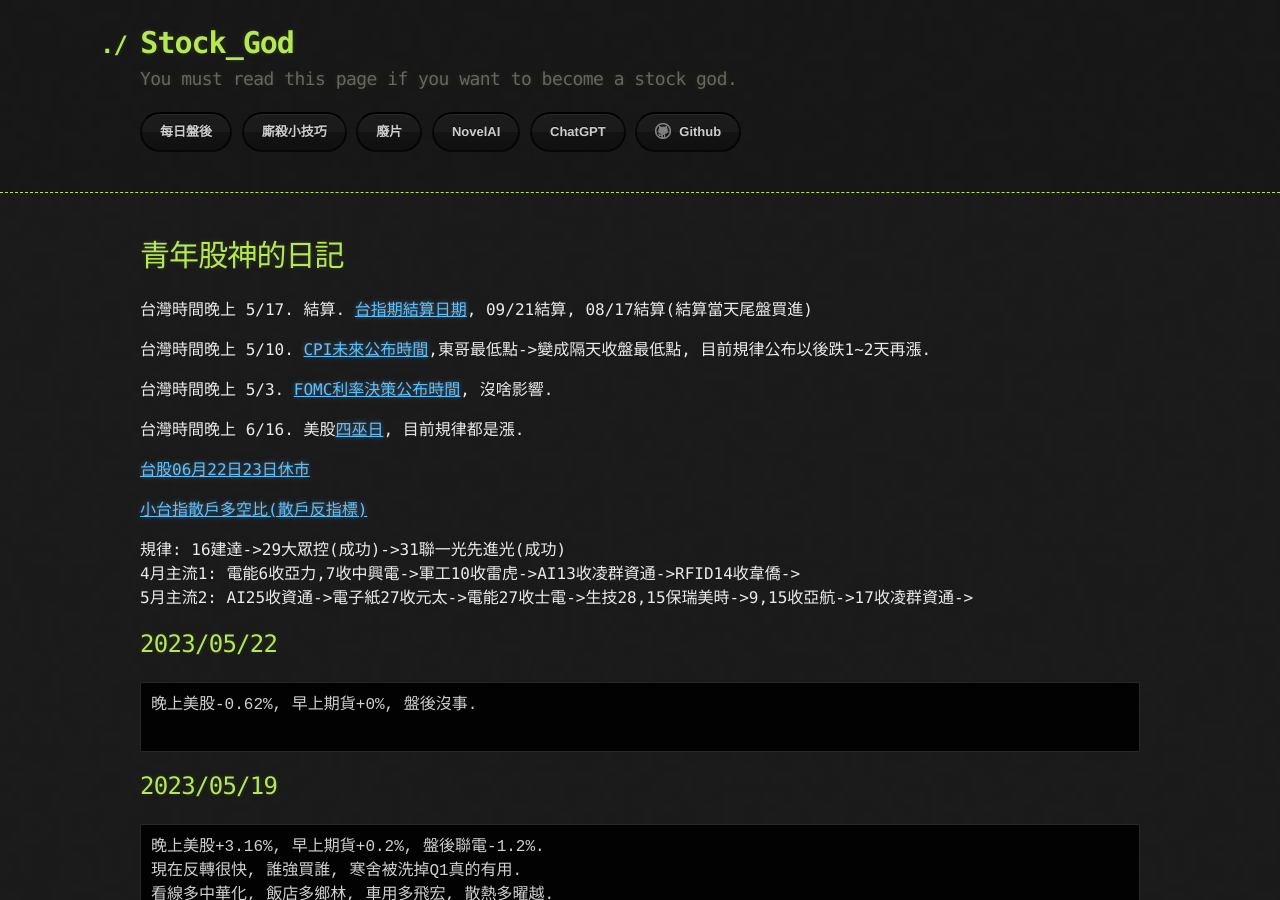
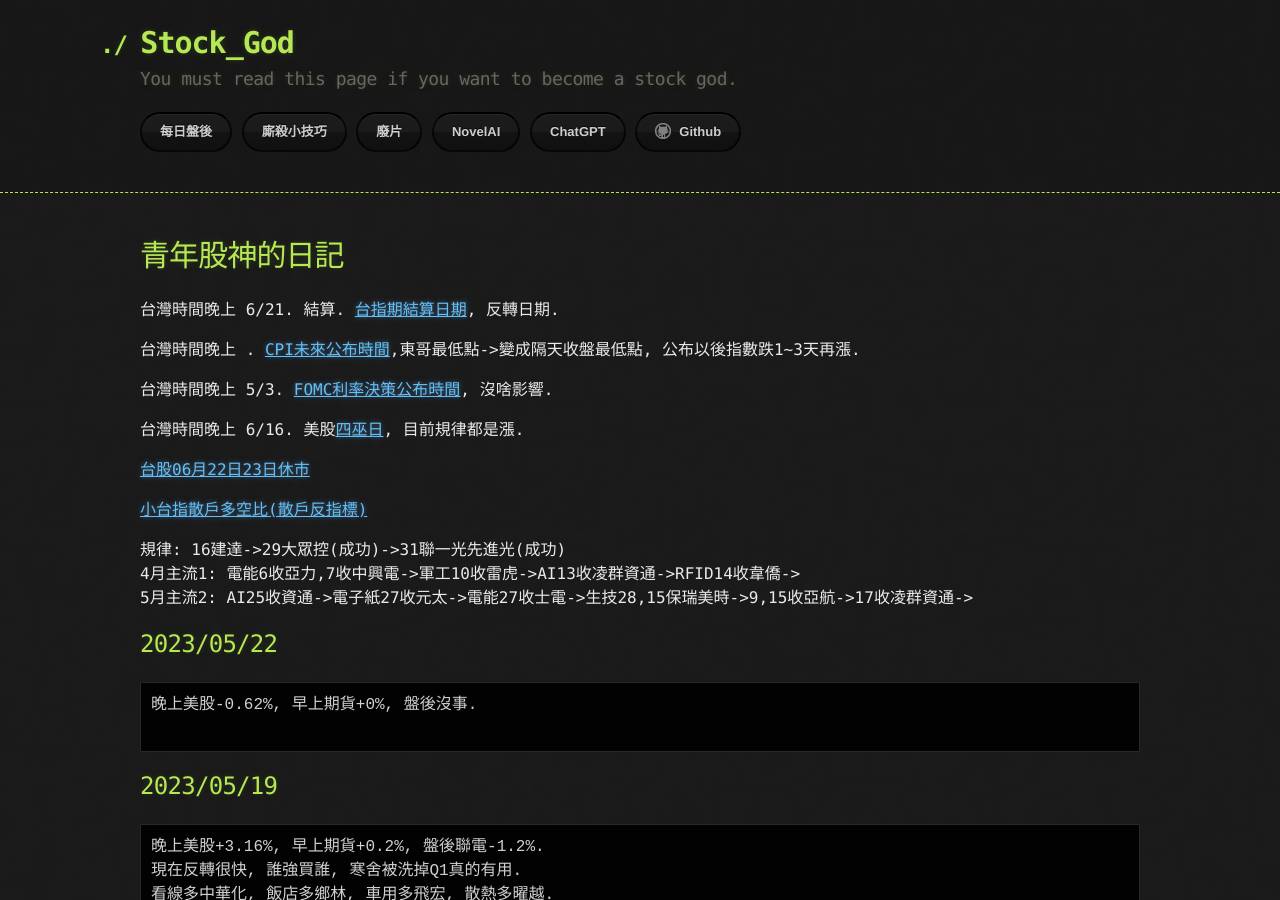
Before and after one commit to lepg5487/Stock_God, a Jekyll site: the page built from index.md, in a window 1280 px wide and 900 px high. Built offline with Jekyll 4.4.1, drawn with Linux system fonts in a browser that asks for light colours; our own code applies the rules of GitHub Pages for plain Markdown files.

Commit message:
Update index.md

```diff
--- a/index.md
+++ b/index.md
@@ -4,9 +4,9 @@ layout: testlayouts
 
 # 青年股神的日記
 
-台灣時間晚上 5/17. 結算. [台指期結算日期](https://www.taifex.com.tw/file/taifex/CHINESE/4/2023Calendar_cv1.pdf), 09/21結算, 08/17結算(結算當天尾盤買進)
-
-台灣時間晚上 5/10. [CPI未來公布時間](https://hk.investing.com/economic-calendar/cpi-733),東哥最低點->變成隔天收盤最低點, 目前規律公布以後跌1~2天再漲.
+台灣時間晚上 6/21. 結算. [台指期結算日期](https://www.taifex.com.tw/file/taifex/CHINESE/4/2023Calendar_cv1.pdf), 反轉日期.
+
+台灣時間晚上 . [CPI未來公布時間](https://hk.investing.com/economic-calendar/cpi-733),東哥最低點->變成隔天收盤最低點, 公布以後指數跌1~3天再漲.
 
 台灣時間晚上 5/3. [FOMC利率決策公布時間](https://www.cmegroup.com/cn-t/markets/interest-rates/cme-fedwatch-tool.html), 沒啥影響.
 
```
